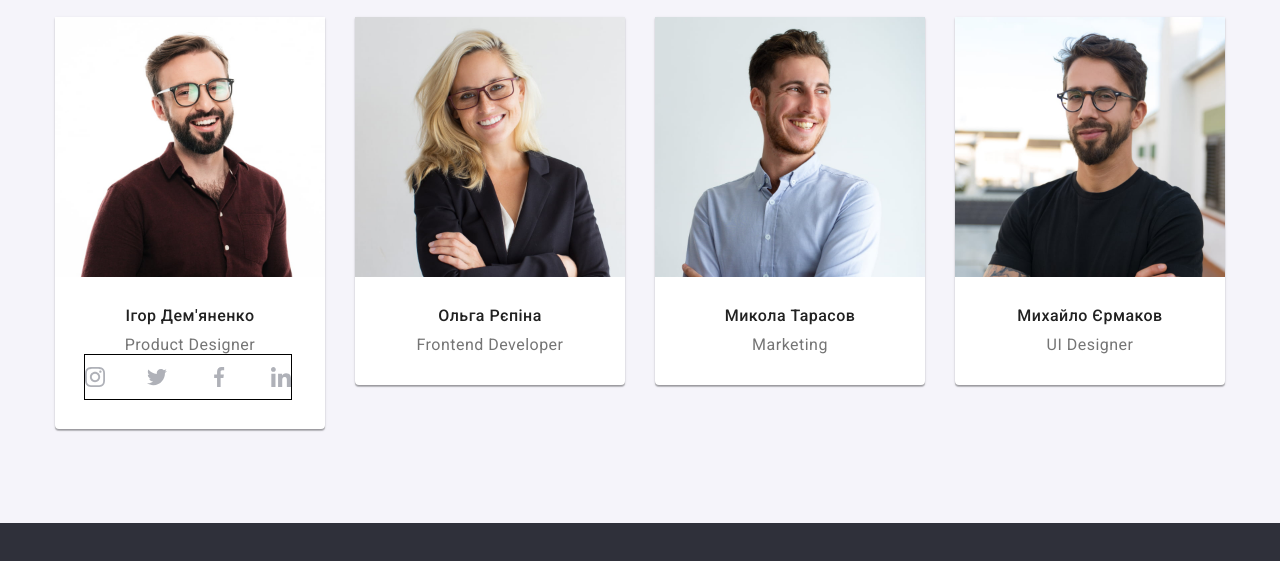
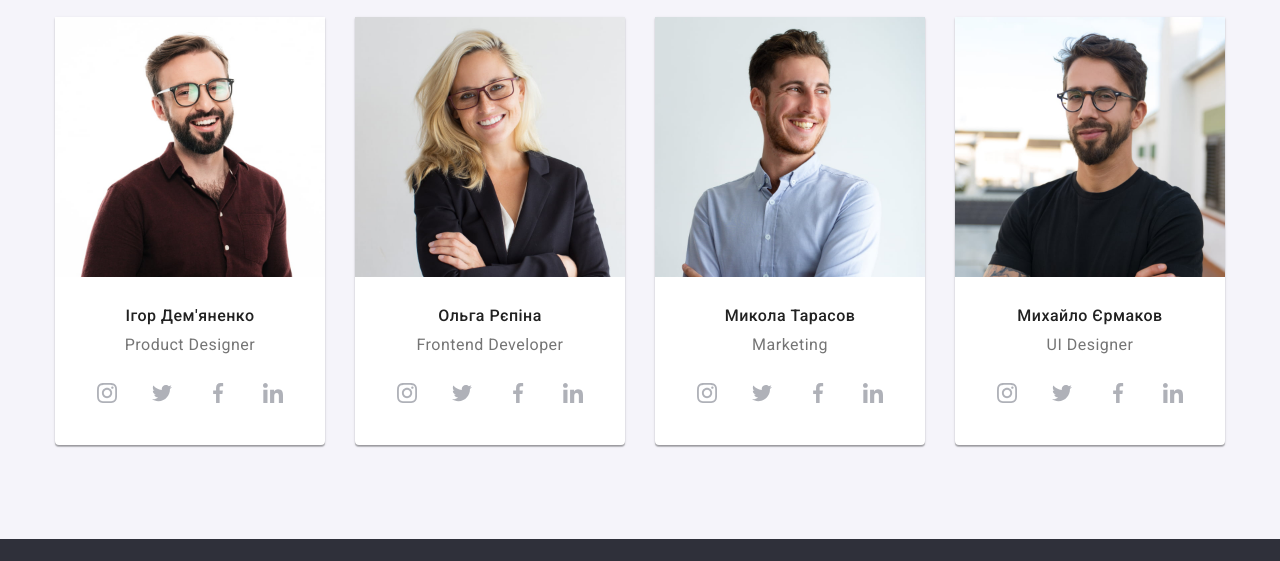
Before and after one commit to AntonKobyshev/goit-markup-hw-04, a plain HTML site: page index.html in a window 1280 px wide. Shown: the part 1765-2326 px from the top of the page. Drawn offline with nearby package versions, Linux system fonts and the light colour scheme.

Commit message:
sociallinksadded

```diff
--- a/css/styles.css
+++ b/css/styles.css
@@ -341,6 +341,7 @@ header .studio-in-logo {
   font-size: 16px;
   line-height: 1.18;
   letter-spacing: 0.03em;
+  margin-bottom: 16px;
 }
 .card {
   box-shadow: var(--card-shadow);
@@ -350,6 +351,7 @@ header .studio-in-logo {
 
 .card-content {
   padding: 30px;
+
 }
 .card-content-potfolio {
   padding: 20px 24px;
@@ -359,19 +361,33 @@ header .studio-in-logo {
   border-right: 1px solid var(--border-color);
 }
 .social-networks {
-  outline: 1px solid black;
-  height: 44px;
-  width: 206px;
   display: flex;
   align-items: center;
   justify-content: space-between;
 
+}
 
-}
+.social-network-icon-bg {
+  display: flex;
+  width: 44px;
+  height: 44px;
+  border-radius: 50%;
+  align-items: center;
+  justify-content: center;
+  fill: #AFB1B8;
+  }
+
+
 .social-network-icon {
   width: 20px;
   height: 20px;
-  fill: #AFB1B8;
+
+
+}
+.social-network-icon:hover,
+.social-network-icon-bg:hover {
+  background-color: #2196f3;
+  fill: var(--white-color);
 }
 /* portfolio */
 
--- a/index.html
+++ b/index.html
@@ -164,25 +164,38 @@
                 <div class="card-content">
                   <h3 class="person-name">Ігор Дем'яненко</h3>
                   <p class="person-position">Product Designer</p>
-                  <div class="social-networks">
 
+                    <ul class="social-networks">
+                      <li>
+                        <a class="social-network-icon-bg" href="">
                           <svg class="social-network-icon">
                             <use href="./images/icons.svg#icon-instagram-2"></use>
                           </svg>
-
+                        </a>
+                      </li>
+                      <li>
+                        <a class="social-network-icon-bg" href="">
                           <svg class="social-network-icon">
                             <use href="./images/icons.svg#icon-twitter-1"></use>
                           </svg>
-
+                        </a>
+                      </li>
+                      <li>
+                        <a class="social-network-icon-bg" href="">
                           <svg class="social-network-icon">
                             <use href="./images/icons.svg#icon-facebook-1"></use>
                           </svg>
-
+                        </a>
+                      </li>
+                      <li>
+                        <a class="social-network-icon-bg" href="">
                           <svg class="social-network-icon">
                             <use href="./images/icons.svg#icon-linkedin-1"></use>
                           </svg>
+                        </a>
+                      </li>
+                    </ul>
 
-                  </div>
                 </div>
               </article>
             </li>
@@ -200,6 +213,36 @@
                 <div class="card-content">
                   <h3 class="person-name">Ольга Рєпіна</h3>
                   <p class="person-position">Frontend Developer</p>
+                  <ul class="social-networks">
+                    <li>
+                      <a class="social-network-icon-bg" href="">
+                        <svg class="social-network-icon">
+                          <use href="./images/icons.svg#icon-instagram-2"></use>
+                        </svg>
+                      </a>
+                    </li>
+                    <li>
+                      <a class="social-network-icon-bg" href="">
+                        <svg class="social-network-icon">
+                          <use href="./images/icons.svg#icon-twitter-1"></use>
+                        </svg>
+                      </a>
+                    </li>
+                    <li>
+                      <a class="social-network-icon-bg" href="">
+                        <svg class="social-network-icon">
+                          <use href="./images/icons.svg#icon-facebook-1"></use>
+                        </svg>
+                      </a>
+                    </li>
+                    <li>
+                      <a class="social-network-icon-bg" href="">
+                        <svg class="social-network-icon">
+                          <use href="./images/icons.svg#icon-linkedin-1"></use>
+                        </svg>
+                      </a>
+                    </li>
+                  </ul>
                 </div>
               </article>
             </li>
@@ -217,6 +260,36 @@
                 <div class="card-content">
                   <h3 class="person-name">Микола Тарасов</h3>
                   <p class="person-position">Marketing</p>
+                  <ul class="social-networks">
+                    <li>
+                      <a class="social-network-icon-bg" href="">
+                        <svg class="social-network-icon">
+                          <use href="./images/icons.svg#icon-instagram-2"></use>
+                        </svg>
+                      </a>
+                    </li>
+                    <li>
+                      <a class="social-network-icon-bg" href="">
+                        <svg class="social-network-icon">
+                          <use href="./images/icons.svg#icon-twitter-1"></use>
+                        </svg>
+                      </a>
+                    </li>
+                    <li>
+                      <a class="social-network-icon-bg" href="">
+                        <svg class="social-network-icon">
+                          <use href="./images/icons.svg#icon-facebook-1"></use>
+                        </svg>
+                      </a>
+                    </li>
+                    <li>
+                      <a class="social-network-icon-bg" href="">
+                        <svg class="social-network-icon">
+                          <use href="./images/icons.svg#icon-linkedin-1"></use>
+                        </svg>
+                      </a>
+                    </li>
+                  </ul>
                 </div>
               </article>
             </li>
@@ -235,6 +308,36 @@
                 <div class="card-content">
                   <h3 class="person-name">Михайло Єрмаков</h3>
                   <p class="person-position">UI Designer</p>
+                  <ul class="social-networks">
+                    <li>
+                     <a class="social-network-icon-bg" href="">
+                      <svg class="social-network-icon">
+                        <use href="./images/icons.svg#icon-instagram-2"></use>
+                      </svg>
+                      </a>
+                    </li>
+                    <li>
+                      <a class="social-network-icon-bg" href="">
+                      <svg class="social-network-icon">
+                        <use href="./images/icons.svg#icon-twitter-1"></use>
+                      </svg>
+                      </a>
+                    </li>
+                    <li>
+                      <a class="social-network-icon-bg" href="">
+                      <svg class="social-network-icon">
+                        <use href="./images/icons.svg#icon-facebook-1"></use>
+                      </svg>
+                      </a>
+                    </li>
+                    <li>
+                      <a class="social-network-icon-bg" href="">
+                      <svg class="social-network-icon">
+                        <use href="./images/icons.svg#icon-linkedin-1"></use>
+                      </svg>
+                      </a>
+                    </li>
+                  </ul>
                 </div>
               </article>
             </li>
```
Lines whose indentation alone changed are shown as unchanged.
